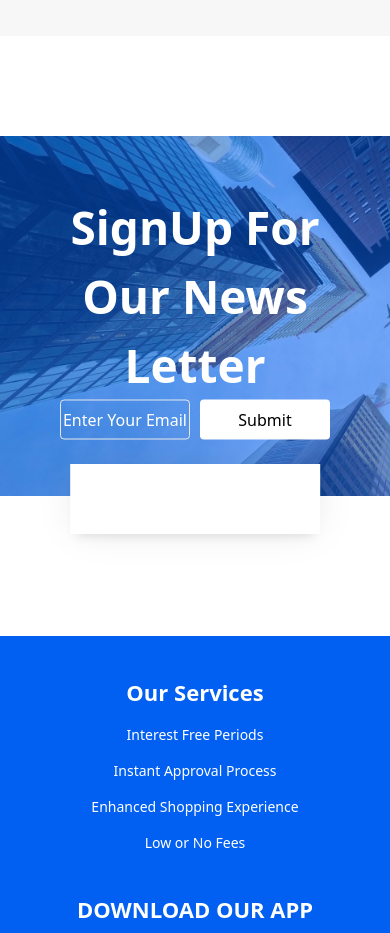
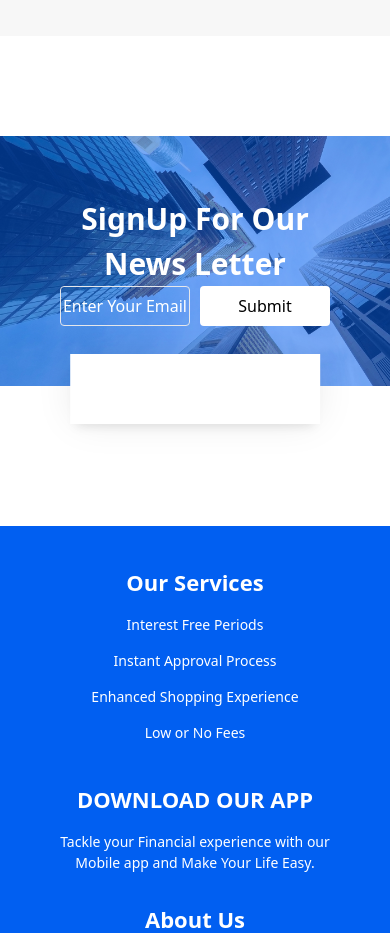
Before and after one commit to GENESIS2540/Fintech, a React (Create React App) app: page / in a window 390 px wide. Shown: the part 3760-4693 px from the top of the page. Built offline with nearby package versions, Linux system fonts and the light colour scheme.

Commit message:
responsive newsletter

```diff
--- a/src/pages/landing/components/landingPage.css
+++ b/src/pages/landing/components/landingPage.css
@@ -16,6 +16,12 @@ html{
     background-image: url("../assets/images/hert-niks.jpeg");
     background-size: cover;
     height: 360px;
+}
+
+@media(max-width: 768px) {
+.newsletter{
+    height: 250px;
+}
 }
 
 .newsletter::after {
--- a/src/pages/landing/components/newsletter/NewsLetter.jsx
+++ b/src/pages/landing/components/newsletter/NewsLetter.jsx
@@ -5,7 +5,7 @@ const NewsLetter = () => {
     <div className="relative my-[100px]">
       <div className="newsletter">
         <div className="newsletter-content">
-          <h3 className="text-[46px] font-bold">SignUp For Our News Letter</h3>
+          <h3 className="md:text-[46px] text-[30px] font-bold">SignUp For Our News Letter</h3>
           <div className="flex gap-[10px] justify-center">
             <input
               className="w-[130px] focus:outline-none border bg-transparent h-[40px] rounded text-center placeholder-white"
```
